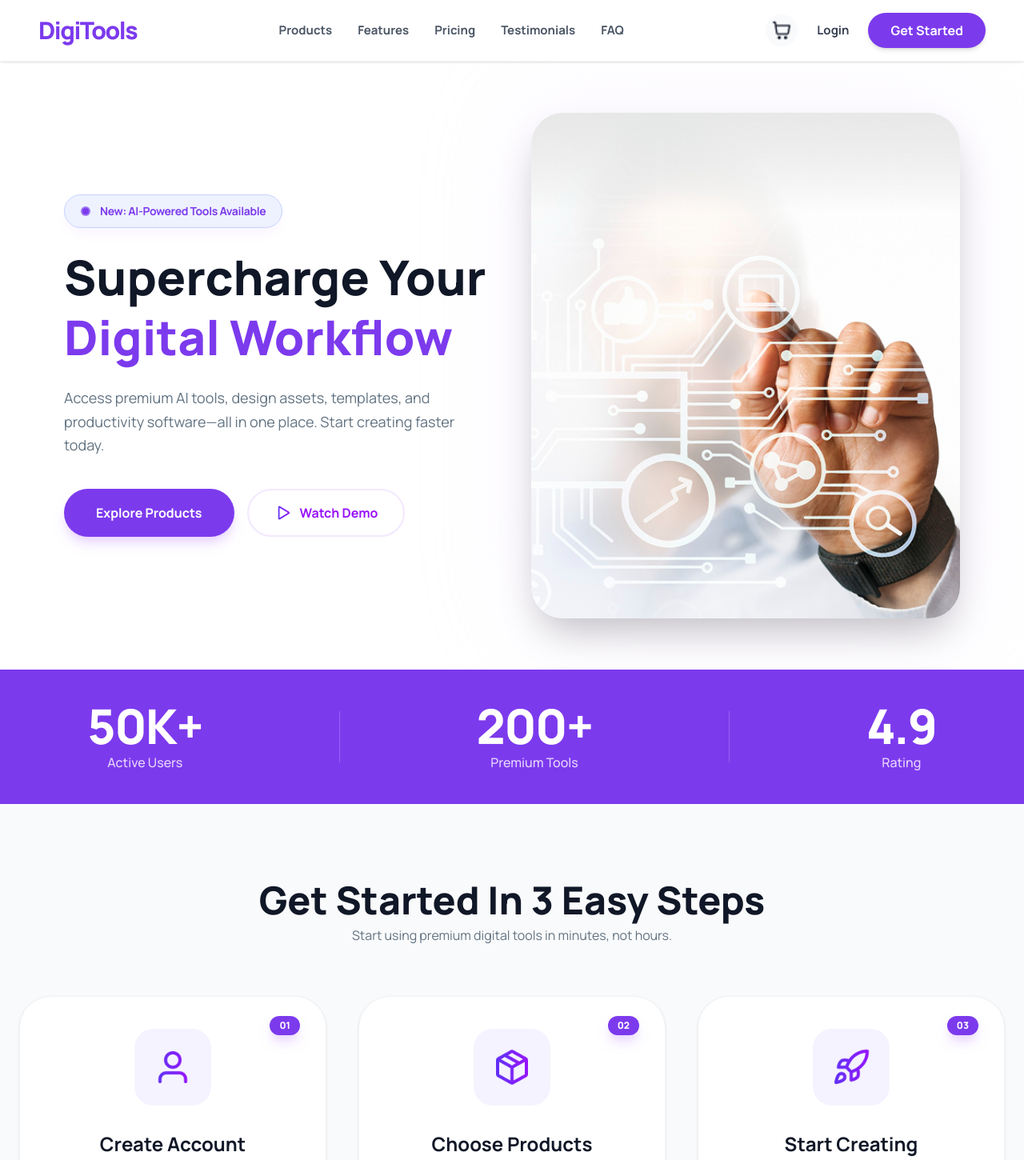
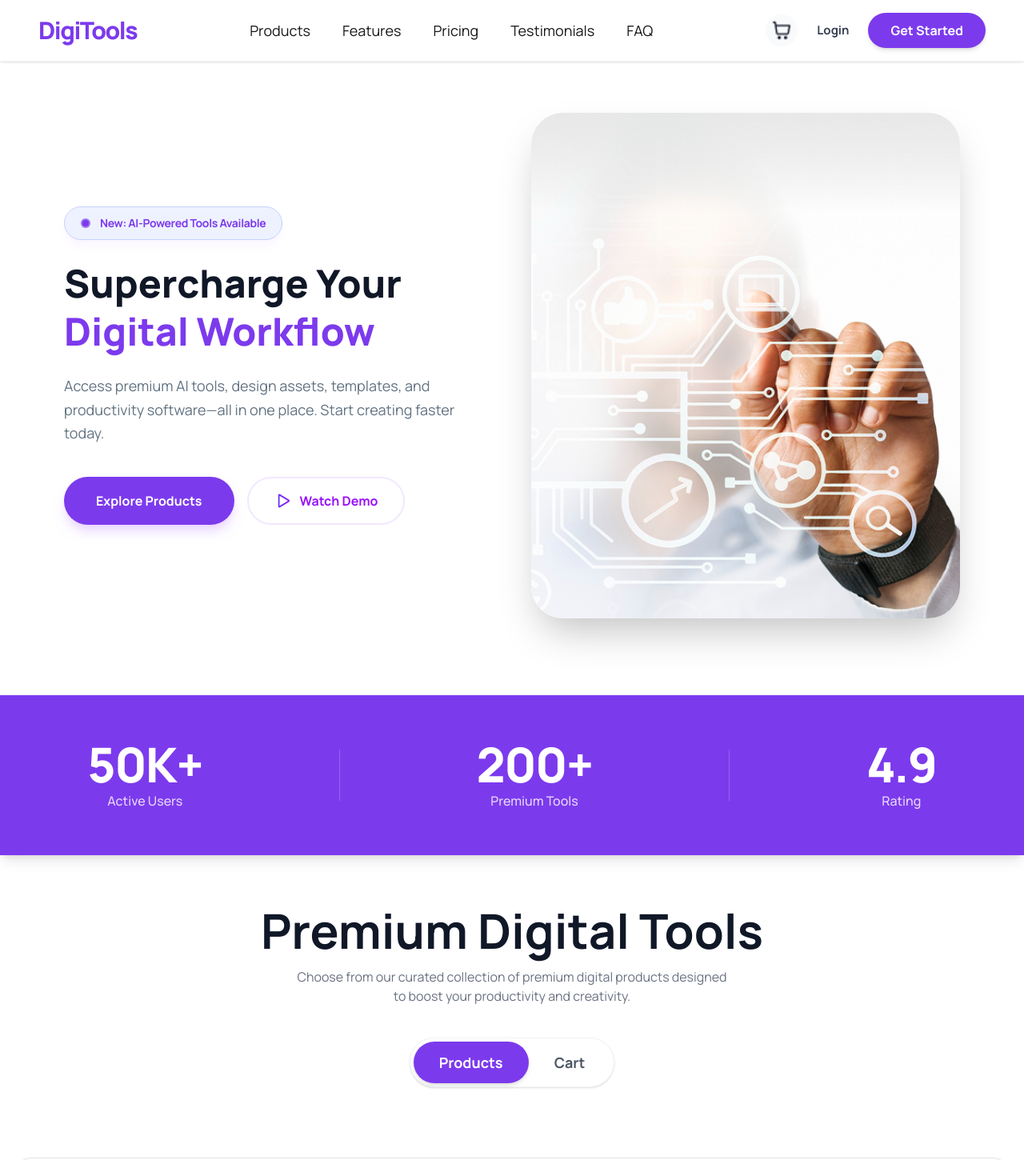
Before and after one commit to hasina-code/digitools-platform, a React (Vite) app: page / in a window 1280 px wide. Shown: the top 1450 px of the page at 80% size. Built offline with nearby package versions, Linux system fonts and the light colour scheme.

Commit message:
add product and cart toggling

```diff
--- a/src/App.jsx
+++ b/src/App.jsx
@@ -1,28 +1,70 @@
-
+import { useState } from "react";
+import { Suspense } from "react";
 import Banner from "./Components/Banner";
-
 import Footer from "./Components/Footer";
-
 import Navbar from "./Components/Navbar";
-import Pricing from "./Components/Pricing";
+import Products from "./Components/Products";
+import Cart from "./Components/Cart";
 import Stats from "./Components/Stats";
 import Steps from "./Components/Steps";
 
-
+import 'react-toastify/dist/ReactToastify.css';
+import Pricing from "./Components/Pricing";
 
 
 
 
 function App() {
+  const [activeTab, setActiveTab] = useState("model");
+  const [carts, setCarts] = useState([]);
+
+  return (
+    <div className="bg-white min-h-screen">
+      <Navbar/>
+      <Banner />
+      <Stats />
+
+      <div className="text-center mt-16 px-4">
+        <h2 className="text-6xl font-bold text-gray-900 mb-4">Premium Digital Tools</h2>
+        <p className="text-gray-500 max-w-2xl mx-auto mb-10">
+          Choose from our curated collection of premium digital products designed <br/> to boost your productivity and creativity.
+        </p>
+
+        <div className="inline-flex p-1 bg-white border border-gray-100 shadow-sm rounded-full mb-10">
+          <button
+            onClick={() => setActiveTab("model")}
+            className={`px-8 py-3 rounded-full font-bold text-lg transition-all duration-300 ${
+              activeTab === "model"
+              ? "bg-[#7C3AED] text-white shadow-md"
+              : "bg-transparent text-gray-600 hover:text-gray-900"
+            }`}
+          >
+            Products
+          </button>
+          <button
+            onClick={() => setActiveTab("cart")}
+            className={`px-8 py-3 rounded-full font-bold text-lg transition-all duration-300 ${
+              activeTab === "cart"
+              ? "bg-[#7C3AED] text-white shadow-md"
+              : "bg-transparent text-gray-600 hover:text-gray-900"
+            }`}
+          >
+            Cart
+          </button>
+        </div>
+      </div>
 
 
-  return (
-    <div>
+      <div className="pb-20">
+     {activeTab === "" ? (
+  <Suspense fallback={<div className="text-center py-20 text-xl">Loading Products...</div>}>
+    <Products  carts={carts} setCarts={setCarts} />
+  </Suspense>
+) : (
+  <Cart carts={carts} setCarts={setCarts} />
+)}
+      </div>
 
-      <Navbar/>
-
-      <Banner />
-      <Stats />
       <Steps />
       <Pricing/>
       <Footer />
--- a/src/Components/Banner.jsx
+++ b/src/Components/Banner.jsx
@@ -4,7 +4,7 @@ import playImg from "../assets/Play.png";
 
 const Banner = () => {
   return (
-    <section className="flex flex-col md:flex-row items-center justify-between px-6 md:px-20 py-16 max-w-7xl mx-auto gap-12">
+    <section className="flex flex-col md:flex-row items-center justify-between px-6 md:px-20 py-16 max-w-7xl mx-auto gap-12 mb-8">
 
       <div className="md:w-1/2 space-y-6 text-center md:text-left">
 
@@ -20,7 +20,7 @@ const Banner = () => {
         </div>
 
 
-        <h1 className="text-5xl md:text-6xl font-black text-[#101727] leading-tight">
+        <h1 className="text-4xl md:text-5xl font-black text-[#101727] leading-tight">
           Supercharge Your <br className="hidden md:block" />
           <span className="text-[#7C3AED]">Digital Workflow</span>
         </h1>
--- a/src/Components/Cart.jsx
+++ b/src/Components/Cart.jsx
@@ -0,0 +1,69 @@
+import { BsCart3 } from "react-icons/bs";
+import { toast } from "react-toastify";
+
+const Cart = ({ carts, setCarts }) => {
+  const total = carts.reduce((acc, curr) => acc + curr.price, 0);
+
+  const handleRemove = (id) => {
+    setCarts(carts.filter(item => item.id !== id));
+    toast.error("Removed from cart");
+  };
+
+  const handleCheckout = () => {
+    if (carts.length === 0) return;
+    setCarts([]);
+    toast.success("Proceeding to checkout!");
+  };
+
+  return (
+    <div className="max-w-7xl mx-auto px-4 mt-12">
+      <div className="border border-zinc-200 rounded-3xl p-8 bg-white shadow-sm">
+        <h2 className="text-xl font-bold mb-8">Your Cart</h2>
+
+        {carts.length > 0 ? (
+          <div className="space-y-6">
+            {carts.map((item) => (
+              <div key={item.id} className="flex items-center justify-between group">
+                <div className="flex items-center gap-4">
+                  <div className="w-16 h-16 bg-zinc-50 rounded-2xl flex items-center justify-center border border-zinc-100">
+                    <img src={item.icon} className="w-10 h-10" alt="" />
+                  </div>
+                  <div>
+                    <p className="font-bold text-lg">{item.name}</p>
+                    <p className="text-zinc-400 font-medium">${item.price}</p>
+                  </div>
+                </div>
+                <button
+                  onClick={() => handleRemove(item.id)}
+                  className="text-red-400 hover:text-red-600 font-medium text-sm"
+                >
+                  Remove
+                </button>
+              </div>
+            ))}
+
+            <div className="pt-8 mt-8 border-t border-zinc-100">
+              <div className="flex justify-between items-center mb-8">
+                <span className="text-zinc-400 font-medium">Total:</span>
+                <span className="text-3xl font-bold">${total}</span>
+              </div>
+              <button
+                onClick={handleCheckout}
+                className="w-full bg-[#7C3AED] text-white py-4 rounded-full font-bold text-sm hover:bg-[#6D28D9] transition-all mt-4 shadow-lg shadow-purple-100"
+              >
+                Proceed To Checkout
+              </button>
+            </div>
+          </div>
+        ) : (
+        <div className="text-center py-20">
+            <BsCart3 className="text-6xl text-zinc-200 mx-auto mb-4" />
+            <p className="text-zinc-400 text-xl font-medium">Your cart is empty</p>
+          </div>
+        )}
+      </div>
+    </div>
+  );
+};
+
+export default Cart;
--- a/src/Components/Navbar.jsx
+++ b/src/Components/Navbar.jsx
@@ -1,9 +1,7 @@
 import React from "react";
 import cartImg from "../assets/shopping-cart.png";
-
-const Navbar = () => {
-
-
+const Navbar = ({ carts = [] }) => {
+  const cartCount = carts.length;
 
   return (
     <nav className="py-4 px-4 md:px-12 bg-white sticky top-0 z-50 shadow-sm border-b border-gray-100">
@@ -16,12 +14,12 @@ const Navbar = () => {
 
 
         <div className="hidden lg:flex">
-          <ul className="flex gap-8 text-[15px] font-bold text-gray-600">
-            <li>Products</li>
-            <li>Features</li>
-            <li>Pricing</li>
-            <li>Testimonials</li>
-            <li>FAQ</li>
+          <ul className="menu menu-horizontal gap-10 px-1 text-lg">
+            <li className="cursor-pointer hover:text-[#7C3AED] transition">Products</li>
+            <li className="cursor-pointer hover:text-[#7C3AED] transition">Features</li>
+            <li className="cursor-pointer hover:text-[#7C3AED] transition">Pricing</li>
+            <li className="cursor-pointer hover:text-[#7C3AED] transition">Testimonials</li>
+            <li className="cursor-pointer hover:text-[#7C3AED] transition">FAQ</li>
           </ul>
         </div>
 
@@ -37,6 +35,11 @@ const Navbar = () => {
             </div>
 
 
+            {cartCount > 0 && (
+              <span className="absolute -top-1 -right-1 bg-red-500 text-white text-[10px] font-bold w-5 h-5 flex items-center justify-center rounded-full border-2 border-white shadow-sm animate-pulse">
+                {cartCount}
+              </span>
+            )}
           </div>
 
           <a className="hidden md:block text-[15px] font-bold text-gray-700 cursor-pointer hover:text-[#7C3AED]">
--- a/src/Components/Products.jsx
+++ b/src/Components/Products.jsx
@@ -0,0 +1,18 @@
+import { use } from "react";
+
+
+const Products = ({  carts, setCarts }) => {
+  const products = use();
+
+  return (
+    <div className="max-w-7xl mx-auto px-4 mt-12">
+      <div className="grid grid-cols-1 md:grid-cols-2 lg:grid-cols-3 gap-8">
+        {products.map((product) => (
+          <ProductCard key={product.id} product={product} carts={carts} setCarts={setCarts} />
+        ))}
+      </div>
+    </div>
+  );
+};
+
+export default Products;
--- a/src/Components/Stats.jsx
+++ b/src/Components/Stats.jsx
@@ -9,7 +9,7 @@ const Stats = () => {
 
   return (
 
-    <section className="w-full bg-[#7C3AED] py-10 shadow-lg">
+    <section className="w-full bg-[#7C3AED] py-14 shadow-lg mb-16">
       <div className="max-w-7xl mx-auto px-6">
         <div className="flex flex-col md:flex-row justify-around items-center gap-8 md:gap-0">
 
```
